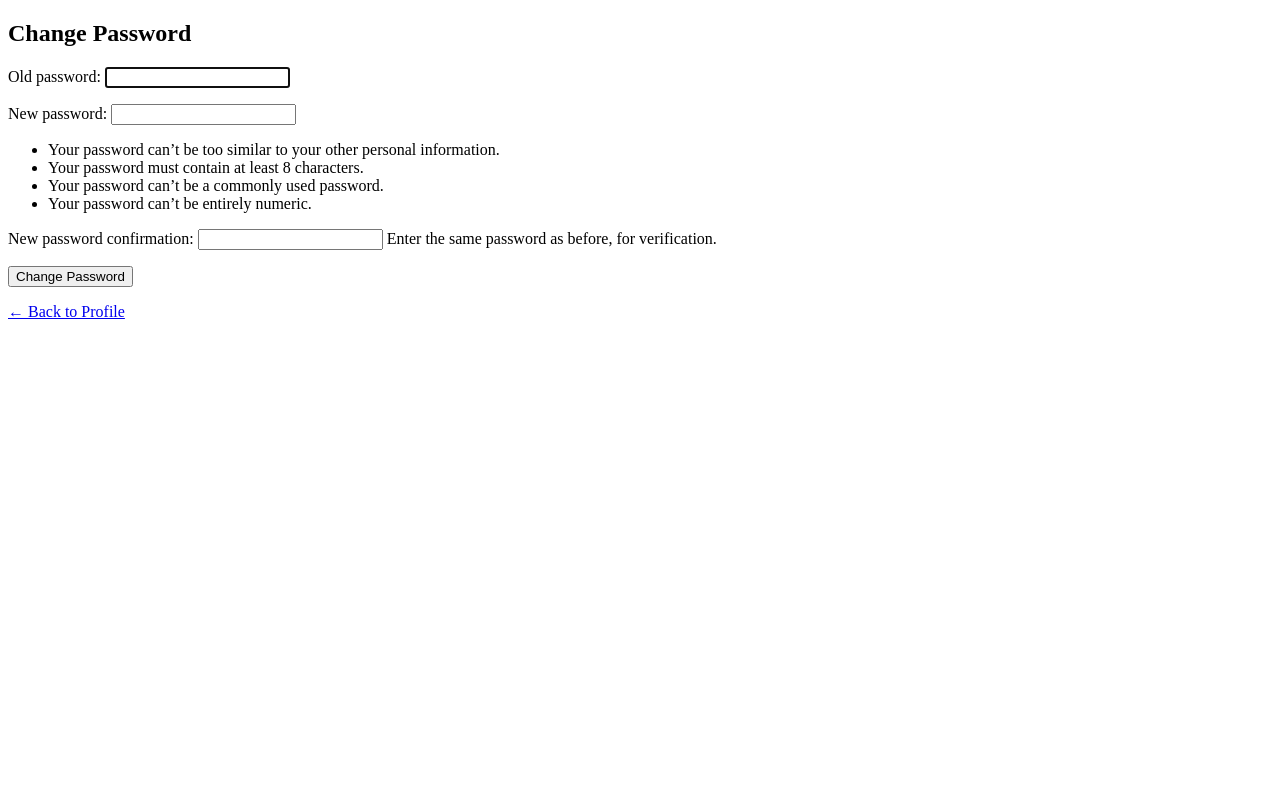
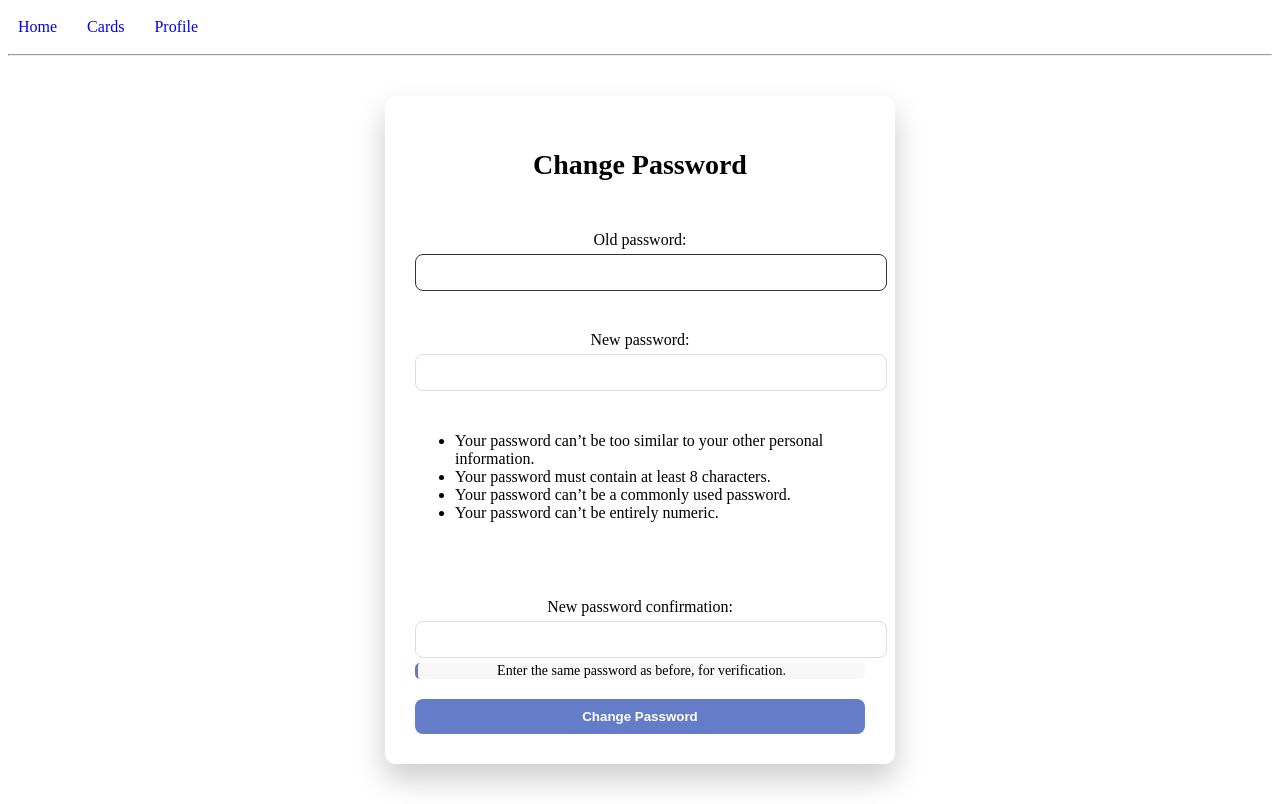
Before and after one commit to t3ugeg00/deepening, a Django app: page /user/change-password/ in a window 1280 px wide. Before the commit the page ends 319 px from the top, so only its background shows below. Run offline with Django 5.2, Linux system fonts and the light colour scheme; the visitor is signed in with stand-in values (Sample User, id 1).

Commit message:
Changed styling of register and log in screens to be more consistent with the other screens. Added styling for change password screen + misc. changes to card and home screen for slightly better look.

```diff
--- a/finn/user/templates/user/change_password.html
+++ b/finn/user/templates/user/change_password.html
@@ -1,17 +1,116 @@
-<!DOCTYPE html>
-<html>
-<head>
-    <title>Change Password</title>
-</head>
+{% extends "header.html" %}
+
+{% block content %}
+<style>
+    .auth-container {
+        max-width: 450px;
+        margin: 40px auto;
+        padding: 30px;
+        background: #ffffff;
+        border-radius: 10px;
+        box-shadow: 0 15px 30px rgba(0,0,0,0.2);
+    }
+
+    h2 {
+        text-align: center;
+        margin-bottom: 30px;
+        font-size: 28px;
+    }
+
+    form {
+        display: flex;
+        flex-direction: column;
+    }
+
+    form p {
+        margin-bottom: 20px;
+    }
+
+    form label {
+        display: block;
+        margin-bottom: 5px;
+        font-weight: 500;
+    }
+
+    form input {
+        padding: 8px;
+        border-radius: 8px;
+        border: 1px solid #ddd;
+        width: 50%;
+        padding: 10px;
+        width: 100%;
+    }
+
+    form input:focus {
+        outline: none;
+        border-color: #333;
+    }
+
+    button {
+        padding: 10px 20px;
+        border-radius: 8px;
+        border: none;
+        background-color: #2b4db4b9;
+        color: white;
+        font-weight: bold;
+        cursor: pointer;
+        transition: 0.2s;
+    }
+
+    button:hover {
+        transform: translateY(-2px);
+    }
+
+    p {
+        text-align: center;
+        margin-top: 20px;
+    }
+
+    a {
+        text-decoration: none;
+    }
+
+    a:hover {
+        text-decoration: underline;
+    }
+
+    /* Style for help text (password requirements) */
+    .helptext {
+        display: block;
+        font-size: 14px;
+        margin-top: 5px;
+        background: #f8f8f8;
+        border-radius: 5px;
+        border-left: 3px solid #2b4db4b9;
+    }
+
+    .helptext ul {
+        margin: 5px 0 5px 20px;
+        padding-left: 0;
+    }
+
+    .helptext li {
+        margin-bottom: 3px;
+    }
+
+    /* Style for error messages */
+    .errorlist {
+        color: #ff15009f;
+        list-style: none;
+        padding: 0;
+        margin: 5px 0;
+        font-size: 14px;
+    }
+</style>
+
 <body>
+<div class="auth-container">
     <h2>Change Password</h2>
-
     <form method="POST">
         {% csrf_token %}
         {{ form.as_p }}
         <button type="submit">Change Password</button>
     </form>
 
-    <p><a href="{% url 'profile' %}">← Back to Profile</a></p>
 </body>
-</html>
+{% endblock %}
```
Also changed, not shown: finn/user/templates/registration/login.html (+14 -19 lines), finn/user/templates/registration/register.html (+16 -24 lines), finn/words/templates/card.html (+9 -0 lines), finn/words/templates/home.html (+15 -0 lines).
